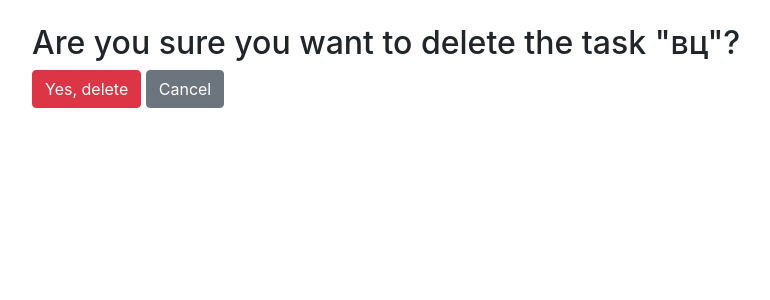
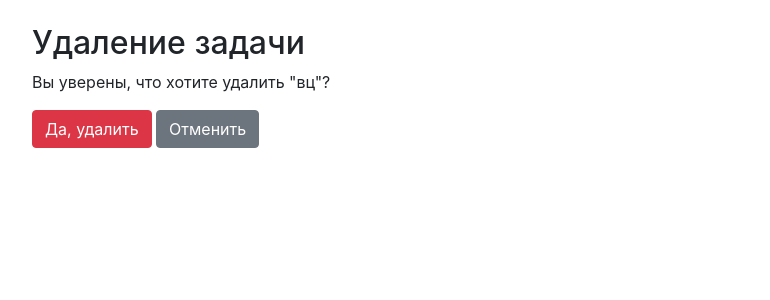
Before and after one commit to NikitaVoitko/python-project-52, a Django app: template task_manager/apps/tasks/templates/tasks/task_confirm_delete.html in a window 1280 px wide. Shown: the part 56-356 px from the top of the page, without its empty margins (53-823 px from the left). Run offline with Django 5.2, Linux system fonts and the light colour scheme; the template is opened without the code that fills it: values that come from a table or form of the project are taken from there, others are empty; data comes from the database, SQL or seed files in the repository; both versions use the stored data as it was after the commit; some libraries are stand-ins or nearby versions.

Commit message:
task delete text fix

```diff
--- a/task_manager/apps/tasks/templates/tasks/task_confirm_delete.html
+++ b/task_manager/apps/tasks/templates/tasks/task_confirm_delete.html
@@ -1,10 +1,11 @@
 {% extends 'base.html' %}
 
 {% block content %}
-    <h2>Are you sure you want to delete the task "{{ task.name }}"?</h2>
+    <h2>Удаление задачи</h2>
+    <p>Вы уверены, что хотите удалить "{{ task.name }}"?</p>
     <form method="post">
         {% csrf_token %}
-        <button type="submit" class="btn btn-danger">Yes, delete</button>
-        <a href="{% url 'task-list' %}" class="btn btn-secondary">Cancel</a>
+        <button type="submit" class="btn btn-danger">Да, удалить</button>
+        <a href="{% url 'task-list' %}" class="btn btn-secondary">Отменить</a>
     </form>
 {% endblock %}
```
Also changed, not shown: db.sqlite3.
